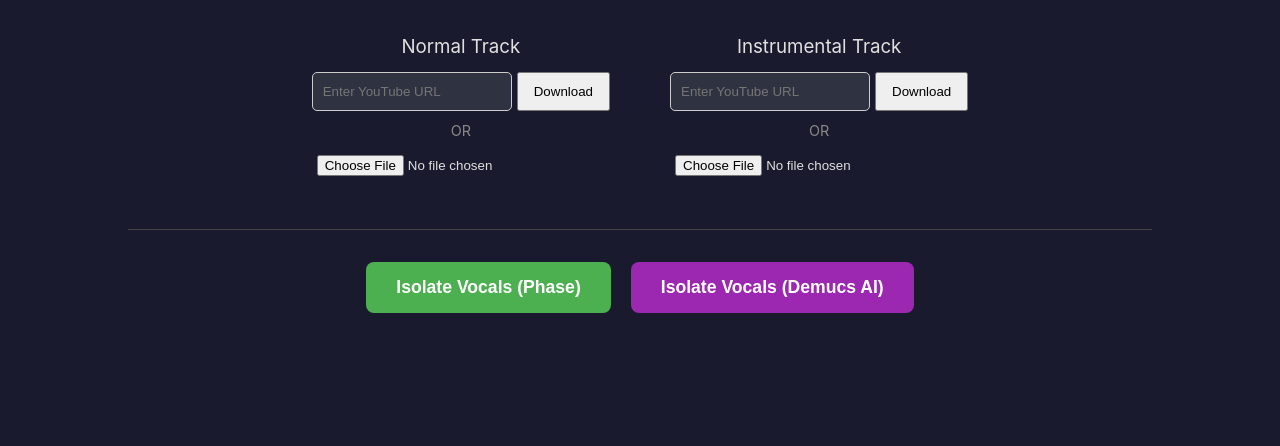
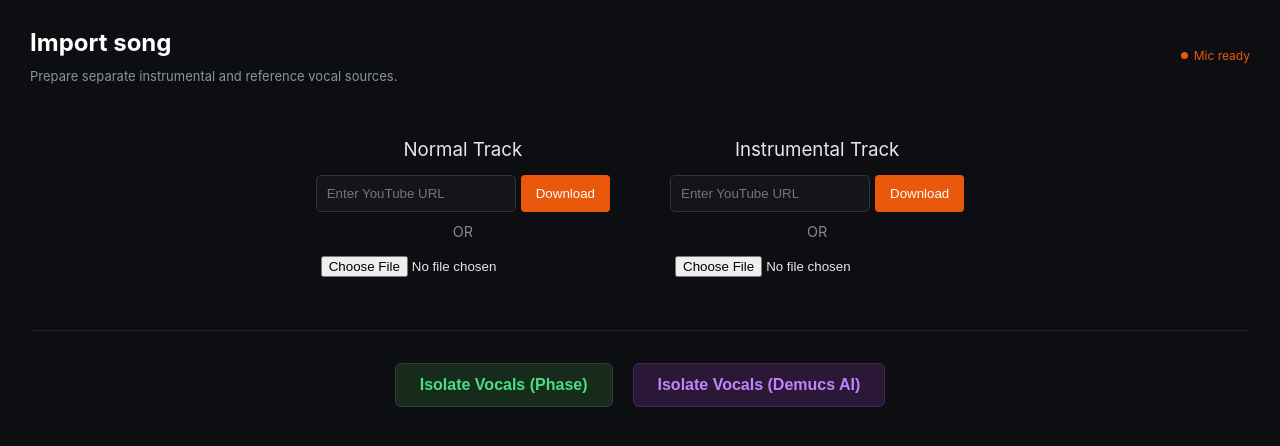
Before and after one commit to AnthonyLi88/KaraoScore, a Vue app: page / in a window 1280 px wide. Shown: the top 446 px of the page. Built offline with nearby package versions, Linux system fonts and the light colour scheme.

Commit message:
Setup dark theme layout variables and main application shell

```diff
--- a/src/renderer/src/App.vue
+++ b/src/renderer/src/App.vue
@@ -13,8 +13,8 @@ const statusVocals = ref('')
 const audioUrlVocals = ref('')
 
 const downloadAudio = async (type: 'normal' | 'instrumental'): Promise<void> => {
-  const url = type === 'normal' ? urlNormal.value : urlInstrumental.value;
-  if (!url) return;
+  const url = type === 'normal' ? urlNormal.value : urlInstrumental.value
+  if (!url) return
 
   if (type === 'normal') {
     statusNormal.value = 'Downloading...'
@@ -56,7 +56,6 @@ const handleFileUpload = async (event: Event, type: 'normal' | 'instrumental') =
     audioUrlInstrumental.value = ''
   }
 
-  // Pass the raw File object to the securely isolated preload script
   const result = await window.api.normalizeAudio(file, type)
 
   if (type === 'normal') {
@@ -89,7 +88,6 @@ const isolateVocalsPhase = async () => {
 }
 
 const isolateVocalsDemucs = async () => {
-  // 1. Check if the AI Environment is ready
   statusVocals.value = 'Checking AI dependencies...'
   const envCheck = await window.api.checkDemucsEnv()
 
@@ -99,7 +97,6 @@ const isolateVocalsDemucs = async () => {
     return
   }
 
-  // 2. Install if needed
   if (envCheck.status === 'needs_install') {
     statusVocals.value = 'Downloading and installing AI models (This takes a few minutes, please do not close the app)...'
     const installResult = await window.api.installDemucs()
@@ -109,7 +106,6 @@ const isolateVocalsDemucs = async () => {
     }
   }
 
-  // 3. Run the AI Isolation
   statusVocals.value = 'Isolating vocals via AI (This will take a few minutes)...'
   audioUrlVocals.value = ''
   const result = await window.api.isolateVocalsDemucs()
@@ -123,6 +119,21 @@ const isolateVocalsDemucs = async () => {
 </script>
 
 <template>
+  <div class="app-shell">
+    <main class="main-content">
+      <!-- Page Header -->
+      <header class="page-header">
+        <div>
+          <h1>Import song</h1>
+          <p class="subtitle">Prepare separate instrumental and reference vocal sources.</p>
+        </div>
+        <div class="header-status">
+          <span class="status-dot"></span>
+          <span>Mic ready</span>
+        </div>
+      </header>
+
+      <!-- Track Setup Section -->
       <div style="display: flex; justify-content: center; gap: 60px; margin-top: 2rem; width: 100%;">
         <!-- Normal Track -->
         <div style="display: flex; flex-direction: column; align-items: center; gap: 10px;">
@@ -132,9 +143,9 @@ const isolateVocalsDemucs = async () => {
               <input
                 v-model="urlNormal"
                 placeholder="Enter YouTube URL"
-            style="padding: 10px; width: 200px; border-radius: 5px; border: 1px solid #ccc; background: #2f3241; color: white;"
+                style="padding: 10px; width: 200px; border-radius: 5px; border: 1px solid #333; background: #14151b; color: white;"
               />
-          <button @click="downloadAudio('normal')" style="padding: 10px 15px; cursor: pointer;">Download</button>
+              <button @click="downloadAudio('normal')" style="padding: 10px 15px; cursor: pointer; background: #ea580c; color: white; border: none; border-radius: 4px;">Download</button>
             </div>
             <div style="text-align: center; color: #888; font-size: 0.9em;">OR</div>
             <input
@@ -156,9 +167,9 @@ const isolateVocalsDemucs = async () => {
               <input
                 v-model="urlInstrumental"
                 placeholder="Enter YouTube URL"
-            style="padding: 10px; width: 200px; border-radius: 5px; border: 1px solid #ccc; background: #2f3241; color: white;"
+                style="padding: 10px; width: 200px; border-radius: 5px; border: 1px solid #333; background: #14151b; color: white;"
               />
-          <button @click="downloadAudio('instrumental')" style="padding: 10px 15px; cursor: pointer;">Download</button>
+              <button @click="downloadAudio('instrumental')" style="padding: 10px 15px; cursor: pointer; background: #ea580c; color: white; border: none; border-radius: 4px;">Download</button>
             </div>
             <div style="text-align: center; color: #888; font-size: 0.9em;">OR</div>
             <input
@@ -173,26 +184,82 @@ const isolateVocalsDemucs = async () => {
         </div>
       </div>
 
-  <!-- Isolated Vocals Result -->
-  <div style="display: flex; flex-direction: column; align-items: center; margin-top: 3rem; padding-top: 2rem; border-top: 1px solid #444; width: 80%;">
+      <!-- Vocal Isolation Controls -->
+      <div style="display: flex; flex-direction: column; align-items: center; margin-top: 3rem; padding-top: 2rem; border-top: 1px solid #222; width: 100%;">
         <div style="display: flex; gap: 20px;">
           <button
             @click="isolateVocalsPhase"
             :disabled="!audioUrlNormal || !audioUrlInstrumental"
-        style="padding: 15px 30px; font-size: 1.1em; font-weight: bold; cursor: pointer; background-color: #4CAF50; color: white; border: none; border-radius: 8px;"
+            style="padding: 12px 24px; font-size: 1em; font-weight: bold; cursor: pointer; background-color: #172b1d; color: #4ade80; border: 1px solid #24462e; border-radius: 6px;"
           >
             Isolate Vocals (Phase)
           </button>
-
           <button
             @click="isolateVocalsDemucs"
             :disabled="!audioUrlNormal"
-        style="padding: 15px 30px; font-size: 1.1em; font-weight: bold; cursor: pointer; background-color: #9C27B0; color: white; border: none; border-radius: 8px;"
+            style="padding: 12px 24px; font-size: 1em; font-weight: bold; cursor: pointer; background-color: #2b1836; color: #c084fc; border: 1px solid #462558; border-radius: 6px;"
           >
             Isolate Vocals (Demucs AI)
           </button>
         </div>
-    <p v-if="statusVocals" style="margin-top: 15px; font-size: 0.95em;">{{ statusVocals }}</p>
+        <p v-if="statusVocals" style="margin-top: 15px; font-size: 0.95em; color: #ea580c;">{{ statusVocals }}</p>
         <audio v-if="audioUrlVocals" :src="audioUrlVocals" controls style="margin-top: 15px; width: 400px;"></audio>
       </div>
+    </main>
+  </div>
 </template>
+
+<style scoped>
+.app-shell {
+  display: flex;
+  width: 100vw;
+  height: 100vh;
+  background-color: #0d0e12;
+  color: #e5e7eb;
+  overflow: hidden;
+}
+
+.main-content {
+  flex: 1;
+  overflow-y: auto;
+  padding: 24px 30px;
+  display: flex;
+  flex-direction: column;
+}
+
+.page-header {
+  display: flex;
+  justify-content: space-between;
+  align-items: center;
+  margin-bottom: 16px;
+}
+
+.page-header h1 {
+  font-size: 24px;
+  font-weight: 700;
+  color: #fff;
+  margin: 0;
+}
+
+.subtitle {
+  font-size: 13px;
+  color: #8b92a0;
+  margin: 4px 0 0 0;
+}
+
+.header-status {
+  display: flex;
+  align-items: center;
+  gap: 6px;
+  font-size: 12px;
+  color: #ea580c;
+  font-weight: 500;
+}
+
+.status-dot {
+  width: 7px;
+  height: 7px;
+  border-radius: 50%;
+  background-color: #ea580c;
+}
+</style>
--- a/src/renderer/src/assets/main.css
+++ b/src/renderer/src/assets/main.css
@@ -1,10 +1,29 @@
 @import './base.css';
+
+:root {
+  --bg-app: #0b0c0e;
+  --bg-sidebar: #0f1013;
+  --bg-card: #131418;
+  --bg-card-inner: #0f1013;
+  --bg-input: #111216;
+  --border-subtle: #20222a;
+  --border-active: #343743;
+  --accent-orange: #ea580c;
+  --accent-orange-hover: #f97316;
+  --accent-badge: #291714;
+  --accent-badge-text: #ea580c;
+  --text-main: #f1f2f5;
+  --text-muted: #797d8b;
+  --text-dim: #4d5160;
+  --status-green: #10b981;
+}
 
 body {
   margin: 0;
-  min-height: 100vh;
-  background: #1a1a2e;
-  color: #e0e0e0;
+  height: 100vh;
+  width: 100vw;
+  background: var(--bg-app);
+  color: var(--text-main);
   font-family:
     Inter,
     -apple-system,
@@ -19,6 +38,7 @@ body {
     'Helvetica Neue',
     sans-serif;
   user-select: none;
+  overflow: hidden;
 }
 
 code {
@@ -38,9 +58,26 @@ code {
 }
 
 #app {
+  width: 100vw;
+  height: 100vh;
   display: flex;
-  align-items: center;
-  justify-content: center;
   flex-direction: column;
-  margin-bottom: 80px;
+  margin: 0;
+  padding: 0;
+  overflow: hidden;
 }
+
+::-webkit-scrollbar {
+  width: 6px;
+  height: 6px;
+}
+::-webkit-scrollbar-track {
+  background: transparent;
+}
+::-webkit-scrollbar-thumb {
+  background: #20222a;
+  border-radius: 3px;
+}
+::-webkit-scrollbar-thumb:hover {
+  background: #343743;
+}
```
Lines whose indentation alone changed are shown as unchanged.
